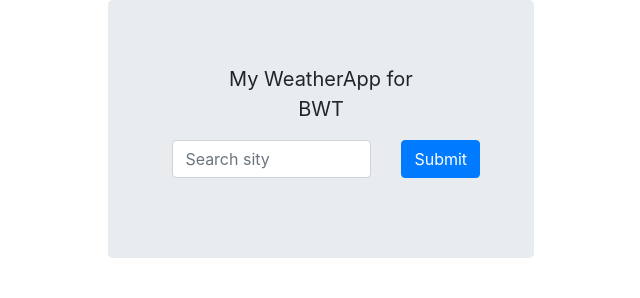
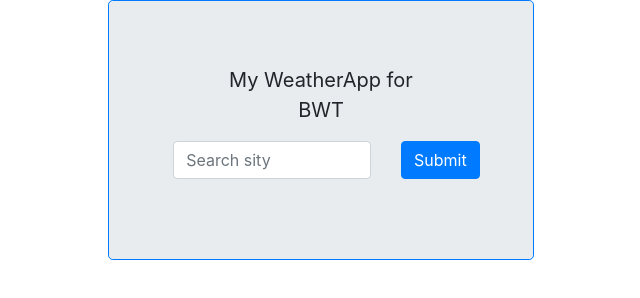
Before and after one commit to Paladin00-code/Weather, a plain HTML site: page index.html in a window 1280 px wide. Shown: the whole page, without its empty margins (319-959 px from the left). Drawn offline with nearby package versions, Linux system fonts and the light colour scheme.

Commit message:
improve border

```diff
--- a/index.html
+++ b/index.html
@@ -8,7 +8,7 @@
 
 </head>
 <body>
-	<div class="cotainer jumbotron col-md-4 offset-md-4" id="app">
+	<div class="cotainer jumbotron col-md-4 offset-md-4 border border-primary" id="app">
 
 			<div class="col-md-8 offset-md-2 blockquote text-center ">
 				<p>
@@ -33,7 +33,6 @@
 						<div class="panel-body blockquote">
 							<p>
 								<h4  v-show="city" v-show="country" >{{ city }}{{country}}</h4>
-								<!-- <h4 v-show="country">{{ country }}</h4>								 -->
 								<p>
 									<span class="text-caption" v-show="temperature">{{ temperature }}</span>
 								</p>
@@ -50,9 +49,6 @@
 										<span class="text-caption" v-show="description">{{ description }}</span>
 									<img v-bind:src="image" alt="">
 								</p>
-
-
-
 							</p>
 						</div>
 					</div>
```
